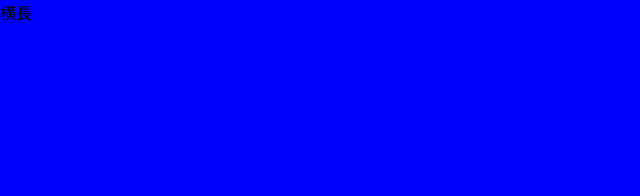
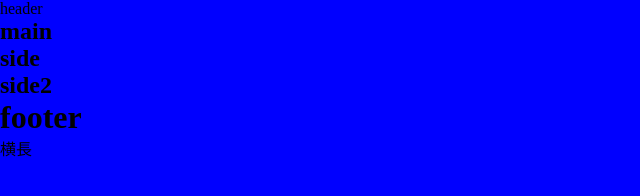
Before and after one commit to ishimaomao/web2-6, a plain HTML site: page index.html in a window 1280 px wide. Shown: the whole page, without its empty margins (0-640 px from the left). Drawn offline with Linux system fonts and the light colour scheme.

Commit message:
Update index.html

```diff
--- a/index.html
+++ b/index.html
@@ -8,4 +8,19 @@
     <title>練習10</title>
   </head>
   <body>
+    <header>
+      <hl>header</h1>
+    </header>
+    <section>
+      <h1>main</h1>
+    </section>
+    <aside>
+      <h1>side</1>
+    </aside>
+    <aside>
+      <h1>side2</h1>
+    </aside>
+    <footer>
+      <h1>footer</h1>
+    </footer>
   </body>
```
